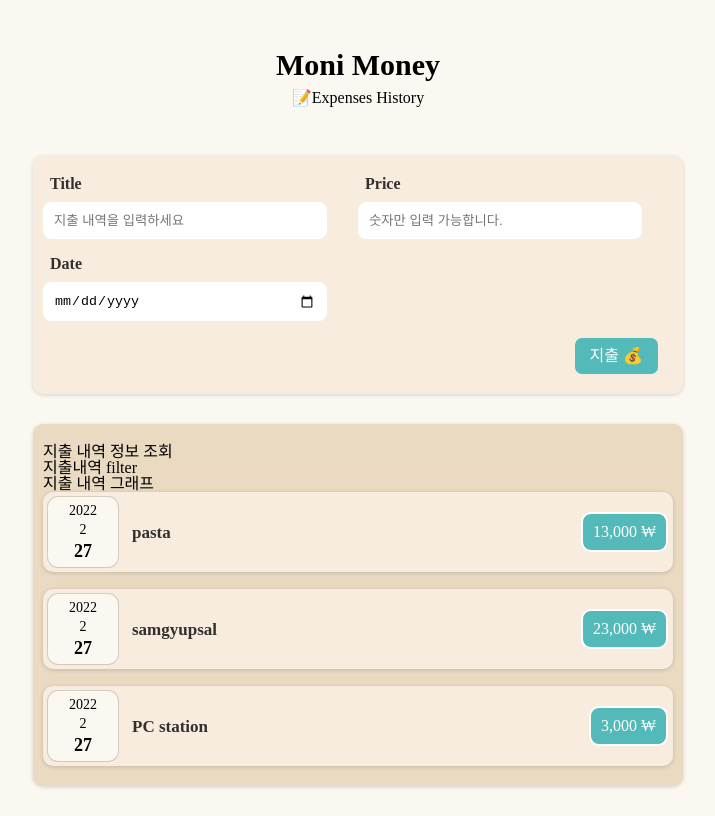
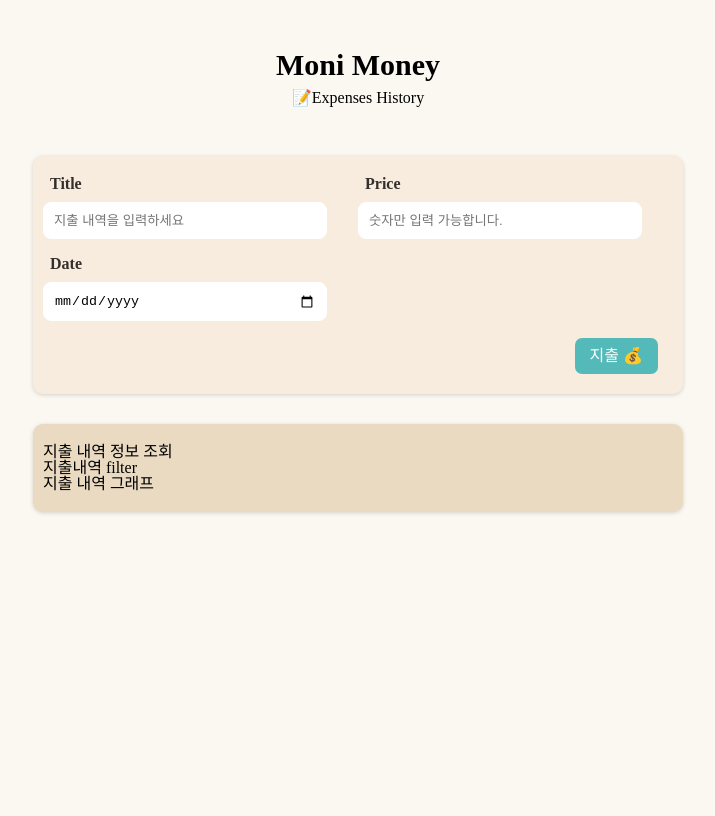
Before and after one commit to yws1502/Moni_Money, a React (Create React App) app: page / in a window 1280 px wide. Shown: the whole page, without its empty margins (282-997 px from the left). Built offline with nearby package versions, Linux system fonts and the light colour scheme.

Commit message:
🐛 데이터 생성 후 동적 조회 버그 수정

```diff
--- a/src/App.js
+++ b/src/App.js
@@ -1,15 +1,35 @@
-import ExpenseForm from "./components/NewExpense/ExpenseForm";
+import { useEffect, useState } from "react";
 import Expenses from "./components/Expenses/Expenses";
+import NewExpense from "./components/NewExpense/NewExpense";
 
 function App () {
+  const [ expenses, setExpenses ] = useState([]);
+
+  useEffect(() => {
+    const dataHistory = localStorage.getItem("expenses");
+    if (dataHistory !== null) {
+      setExpenses(JSON.parse(dataHistory));
+    }
+  }, [])
+
+  const addExpenseHandler = (newExpenseData) => {
+    setExpenses((prevData) => {
+      const totalData = [ newExpenseData, ...prevData ];
+      localStorage.setItem("expenses", JSON.stringify(totalData));
+
+      return totalData;
+    });
+  }
+
+  expenses.forEach((expense) => (expense.date = new Date(expense.date)));
   return (
     <>
       <header className="main-header">
         <h1>Moni Money</h1>
       </header>
       <div role="main">
-        <ExpenseForm />
-        <Expenses />
+        <NewExpense onAddExpense={addExpenseHandler} />
+        <Expenses expenses={expenses} />
       </div>
     </>
   );
--- a/src/components/Expenses/Expenses.jsx
+++ b/src/components/Expenses/Expenses.jsx
@@ -3,34 +3,13 @@ import ExpenseList from "./ExpenseList";
 import Card from "../UI/Card";
 
 function Expenses(props) {
-  const testData = [
-    {
-      id: "e1",
-      title: "pasta",
-      price: "13000",
-      date: new Date(),
-    },
-    {
-      id: "e2",
-      title: "samgyupsal",
-      price: "23000",
-      date: new Date(),
-    },
-    {
-      id: "e3",
-      title: "PC station",
-      price: "3000",
-      date: new Date(),
-    },
-  ];
-
   return (
     <Card className="expenses">
       <h2 className="a11y-hidden">지출 내역 정보 조회</h2>
       지출 내역 정보 조회
       <div>지출내역 filter</div>
       <div>지출 내역 그래프</div>
-      <ExpenseList expenses={testData} />
+      <ExpenseList expenses={props.expenses} />
     </Card>
   );
 }
--- a/src/components/NewExpense/ExpenseForm.jsx
+++ b/src/components/NewExpense/ExpenseForm.jsx
@@ -1,4 +1,4 @@
-import { useState, useEffect } from "react";
+import { useState } from "react";
 import "./ExpenseForm.css";
 import Card from "../UI/Card";
 
@@ -6,14 +6,6 @@ function ExpenseForm(props) {
   const [enteredTitle, setEnteredTitle] = useState("");
   const [enteredPrice, setEnteredPrice] = useState("");
   const [enteredDate, setEnteredDate] = useState("");
-  const [expenseList, setExpenseList] = useState([]);
-
-  useEffect(() => {
-    const prevData = localStorage.getItem("expenses");
-    if (prevData !== null) {
-      setExpenseList(prevData);
-    }
-  }, []);
 
   const inputHandler = (e) => {
     const currentNode = e.target;
@@ -34,14 +26,8 @@ function ExpenseForm(props) {
       price: enteredPrice,
       date: new Date(enteredDate),
     };
-    setExpenseList((prev) => {
-      const totalData = [...prev, newData];
-      const jsonData = JSON.stringify(totalData);
-      localStorage.setItem("expenses", jsonData);
 
-      return totalData;
-    });
-
+    props.onSaveData(newData);
     setEnteredTitle("");
     setEnteredPrice("");
     setEnteredDate("");
--- /dev/null
+++ b/src/components/NewExpense/NewExpense.jsx
@@ -0,0 +1,15 @@
+import ExpenseForm from "./ExpenseForm";
+
+function NewExpense(props) {
+  const savedExpenseData = (saveData) => {
+    props.onAddExpense(saveData);
+  };
+
+  return (
+    <>
+      <ExpenseForm onSaveData={savedExpenseData} />
+    </>
+  );
+}
+
+export default NewExpense;
```
